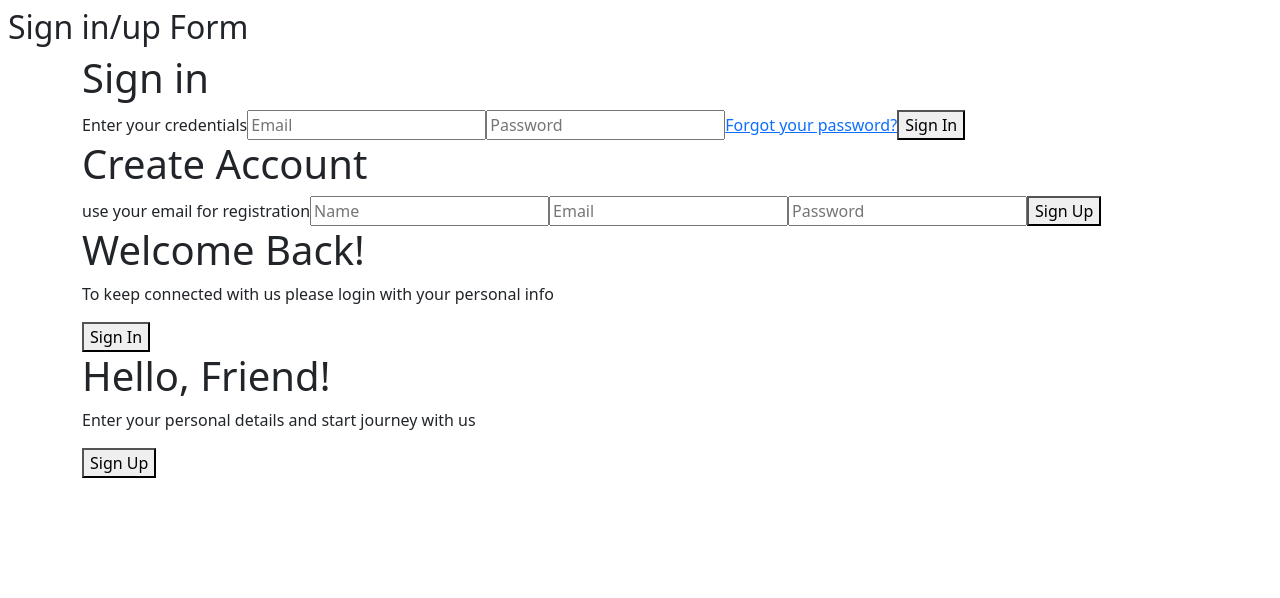
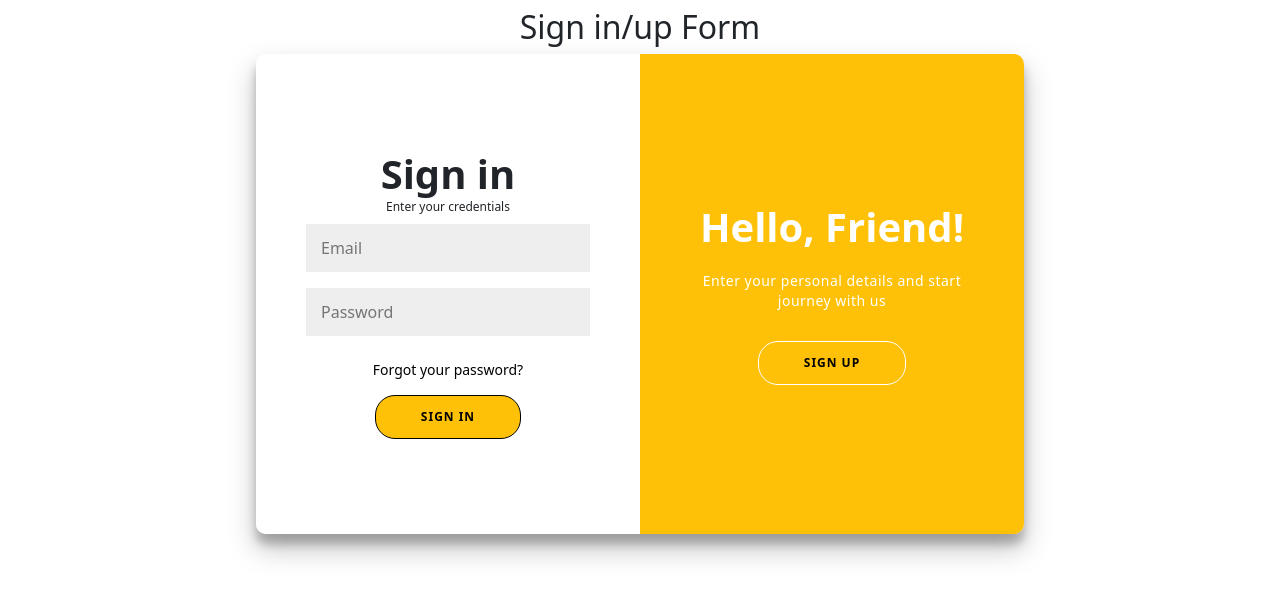
Before and after one commit to jacopobellosi/StudyMate---ASE-project, a React (Vite) app in the folder frontend/: page /login in a window 1280 px wide. Shown: the top 598 px of the page. Built offline with nearby package versions, Linux system fonts and the light colour scheme.

Commit message:
Fixed authentication pages

```diff
--- a/frontend/package.json
+++ b/frontend/package.json
@@ -17,10 +17,12 @@
     "react-dom": "^18.3.1",
     "react-quill": "^2.0.0",
     "react-router-dom": "^7.0.2",
+    "styled-components": "^6.1.14",
     "turndown": "^7.2.0"
   },
   "devDependencies": {
     "@eslint/js": "^9.15.0",
+    "@types/axios": "^0.14.4",
     "@types/react": "^18.3.12",
     "@types/react-dom": "^18.3.1",
     "@types/react-router-dom": "^5.3.3",
--- a/frontend/src/components/AuthenticationPage.tsx
+++ b/frontend/src/components/AuthenticationPage.tsx
@@ -1,5 +1,5 @@
 import { useState } from "react";
-// import "./style.css";
+import  './style_authenticationPage.css';
 import SignInForm from "./Register";
 import SignUpForm from "./Login";
 
@@ -14,7 +14,7 @@ export default function App() {
   const containerClass =
     "container " + (type === "signUp" ? "right-panel-active" : "");
   return (
-    <div className="App">
+    <div className="App auth-page">
       <h2>Sign in/up Form</h2>
       <div className={containerClass} id="container">
         <SignUpForm />
--- a/frontend/src/components/style.css
+++ b/frontend/src/components/style_authenticationPage.css
@@ -1,15 +1,15 @@
-.App {
+.auth-page .App {
     font-family: sans-serif;
     text-align: center;
 }
 
 @import url("https://fonts.googleapis.com/css?family=Montserrat:400,800");
 
-  * {
+.auth-page * {
     box-sizing: border-box;
 }
 
-  body {
+.auth-page body {
     background: #f6f5f7;
     display: flex;
     justify-content: center;
@@ -20,16 +20,16 @@
     margin: -20px 0 50px;
 }
 
-  h1 {
+.auth-page h1 {
     font-weight: bold;
     margin: 0;
 }
 
-  h2 {
+.auth-page h2 {
     text-align: center;
 }
 
-  p {
+.auth-page p {
     font-size: 14px;
     font-weight: 100;
     line-height: 20px;
@@ -37,18 +37,18 @@
     margin: 20px 0 30px;
 }
 
-  span {
+.auth-page span {
     font-size: 12px;
 }
 
-  a {
+.auth-page a {
     color: black; /* Changed color to yellow */
     font-size: 14px;
     text-decoration: none;
     margin: 15px 0;
 }
 
-  button {
+.auth-page button {
     border-radius: 20px;
     border: 1px solid black;
     background-color: #ffc107;
@@ -61,20 +61,20 @@
     transition: transform 80ms ease-in;
 }
 
-  button:active {
+.auth-page button:active {
     transform: scale(0.95);
 }
 
-  button:focus {
+.auth-page button:focus {
     outline: none;
 }
 
-  button.ghost {
+.auth-page button.ghost {
     background-color: transparent;
     border-color: #ffffff;
 }
 
-  form {
+.auth-page form {
     background-color: #ffffff;
     display: flex;
     align-items: center;
@@ -85,7 +85,7 @@
     text-align: center;
 }
 
-  input {
+.auth-page input {
     background-color: #eee;
     border: none;
     padding: 12px 15px;
@@ -93,7 +93,7 @@
     width: 100%;
 }
 
-  .container {
+.auth-page .container {
     background-color: #fff;
     border-radius: 10px;
     box-shadow: 0 14px 28px rgba(0, 0, 0, 0.25), 0 10px 10px rgba(0, 0, 0, 0.22);
@@ -104,31 +104,31 @@
     min-height: 480px;
 }
 
-  .form-container {
+.auth-page .form-container {
     position: absolute;
     top: 0;
     height: 100%;
     transition: all 0.6s ease-in-out;
 }
 
-  .sign-in-container {
+.auth-page .sign-in-container {
     left: 0;
     width: 50%;
     z-index: 2;
 }
 
-  .container.right-panel-active .sign-in-container {
+.auth-page .container.right-panel-active .sign-in-container {
     transform: translateX(100%);
 }
 
-  .sign-up-container {
+.auth-page .sign-up-container {
     left: 0;
     width: 50%;
     opacity: 0;
     z-index: 1;
 }
 
-  .container.right-panel-active .sign-up-container {
+.auth-page .container.right-panel-active .sign-up-container {
     transform: translateX(100%);
     opacity: 1;
     z-index: 5;
@@ -149,7 +149,7 @@
     }
 }
 
-  .overlay-container {
+.auth-page .overlay-container {
     position: absolute;
     top: 0;
     left: 50%;
@@ -160,11 +160,11 @@
     z-index: 100;
 }
 
-  .container.right-panel-active .overlay-container {
+.auth-page .container.right-panel-active .overlay-container {
     transform: translateX(-100%);
 }
 
-  .overlay {
+.auth-page .overlay {
     background: #ffc107;
     background: -webkit-linear-gradient(to right, #ffc107, #ffc107);
     background: linear-gradient(to right, #ffc107, #ffc107);
@@ -180,11 +180,11 @@
     transition: transform 0.6s ease-in-out;
 }
 
-  .container.right-panel-active .overlay {
+.auth-page .container.right-panel-active .overlay {
     transform: translateX(50%);
 }
 
-  .overlay-panel {
+.auth-page .overlay-panel {
     position: absolute;
     display: flex;
     align-items: center;
@@ -199,28 +199,28 @@
     transition: transform 0.6s ease-in-out;
 }
 
-  .overlay-left {
+.auth-page .overlay-left {
     transform: translateX(-20%);
 }
 
-  .container.right-panel-active .overlay-left {
+.auth-page .container.right-panel-active .overlay-left {
     transform: translateX(0);
 }
 
-  .overlay-right {
+.auth-page .overlay-right {
     right: 0;
     transform: translateX(0);
 }
 
-  .container.right-panel-active .overlay-right {
+.auth-page .container.right-panel-active .overlay-right {
     transform: translateX(20%);
 }
 
-  .social-container {
+.auth-page .social-container {
     margin: 20px 0;
 }
 
-  .social-container a {
+.auth-page .social-container a {
     border: 1px solid #dddddd;
     border-radius: 50%;
     display: inline-flex;
@@ -231,7 +231,7 @@
     width: 40px;
 }
 
-  footer {
+.auth-page footer {
     background-color: #222;
     color: #fff;
     font-size: 14px;
@@ -243,30 +243,30 @@
     z-index: 999;
 }
 
-  footer p {
+.auth-page footer p {
     margin: 10px 0;
 }
 
-  footer i {
+.auth-page footer i {
     color: red;
 }
 
-  footer a {
+.auth-page footer a {
     color: #3c97bf;
     text-decoration: none;
 }
 
-  .popup {
+.auth-page .popup {
     background-color: rgba(0, 0, 0, 0.5);
 }
 
-  .popup-content {
+.auth-page .popup-content {
     max-width: 600px;
     width: 100%;
     max-height: 80%;
     overflow-y: auto;
 }
 
-  .popup-content textarea {
+.auth-page .popup-content textarea {
     height: 300px;
 }
```
Also changed, not shown: 1 other file (tests, documents, lock files or other folders). Lines whose indentation alone changed are shown as unchanged.
